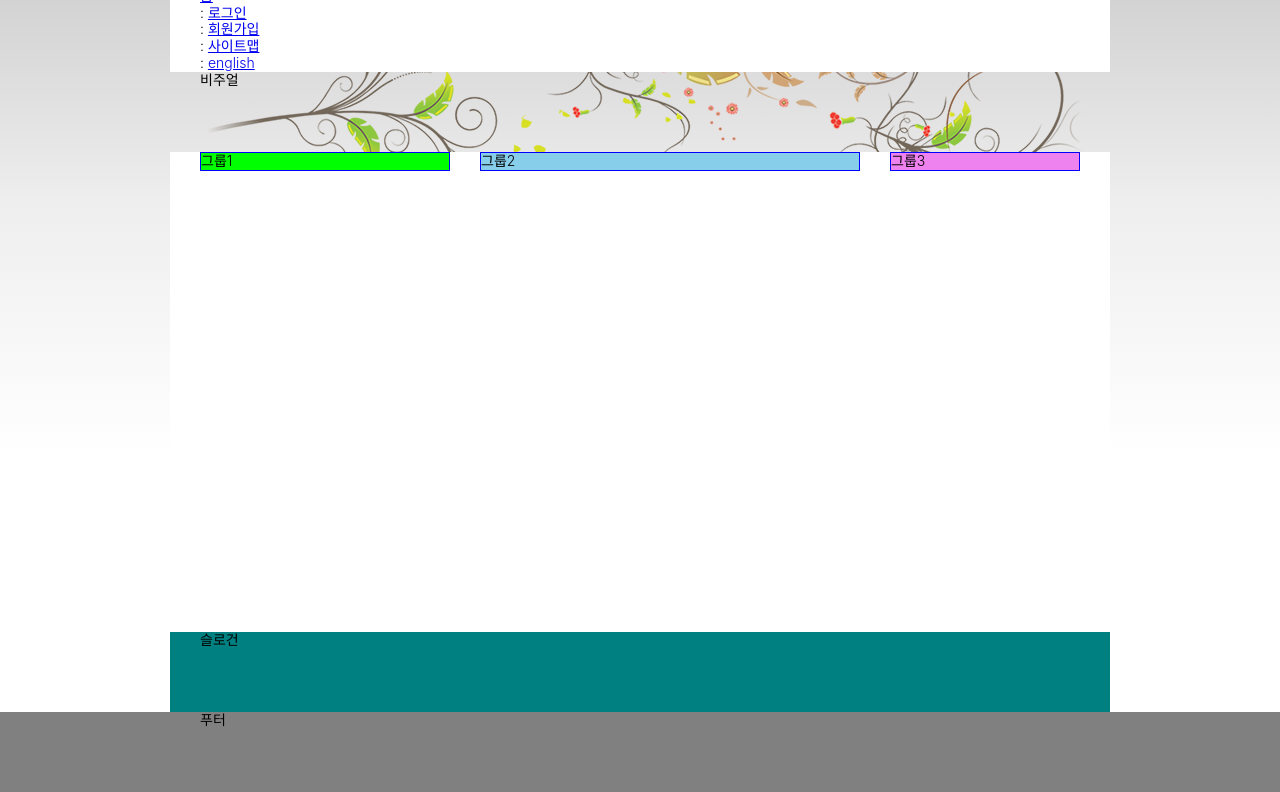
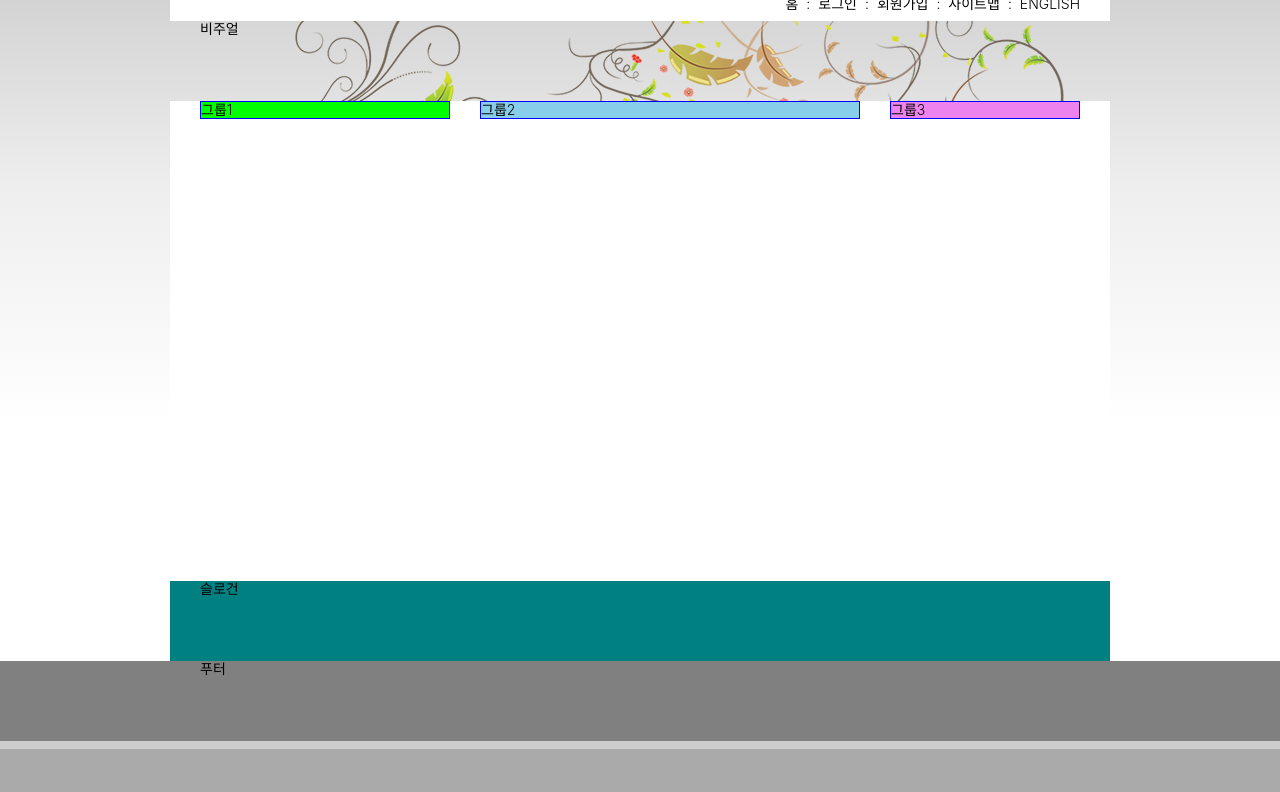
Before and after one commit to seulbinim/webcafe, a plain HTML site: page index.html in a window 1280 px wide. Shown: the part 51-843 px from the top of the page. After the commit the page ends 800 px from the top, so only its background shows below. Drawn offline with nearby package versions, Linux system fonts and the light colour scheme; a web font is replaced by a local one.

Commit message:
안내링크 디자인 완성

```diff
--- a/styles/main.css
+++ b/styles/main.css
@@ -21,7 +21,6 @@
 html{
   font-size: 0.625em;
 }
-
 
 body{
   font-size: 1.4rem;
@@ -47,6 +46,12 @@ body{
   }
 }
 
+/* 링크 스타일 */
+a{
+  color: inherit;
+  text-decoration: none;
+}
+
 /* 레이아웃 */
 .header, .visual, .slogan, .footer-inner{
   width: var(--container-size);
@@ -54,11 +59,41 @@ body{
   margin: 0 auto;
 }
 
-
 /* 헤더 */
 .header{
   background-color: var(--white);
 }
+
+/* 로고 */
+
+/* 안내 링크 */
+.member{
+  --focus-area: 4px;
+  --link-sm-spacing: 4px;
+  --link-md-spacing: 8px;
+
+  display: flex;
+  flex-flow: row nowrap;
+  justify-content: end;
+  padding: var(--focus-area) 0;
+  position: relative;
+  right: calc(var(--link-md-spacing) * -1);
+
+   li{
+    display: flex;
+    flex-flow: row nowrap;
+    align-items: center;
+
+     a{
+      padding: var(--link-sm-spacing) var(--link-md-spacing);
+      text-transform: uppercase;
+    }
+  }
+}
+
+
+
+/* 메인 메뉴 */
 
 /* 비주얼 */
 .visual{
```
